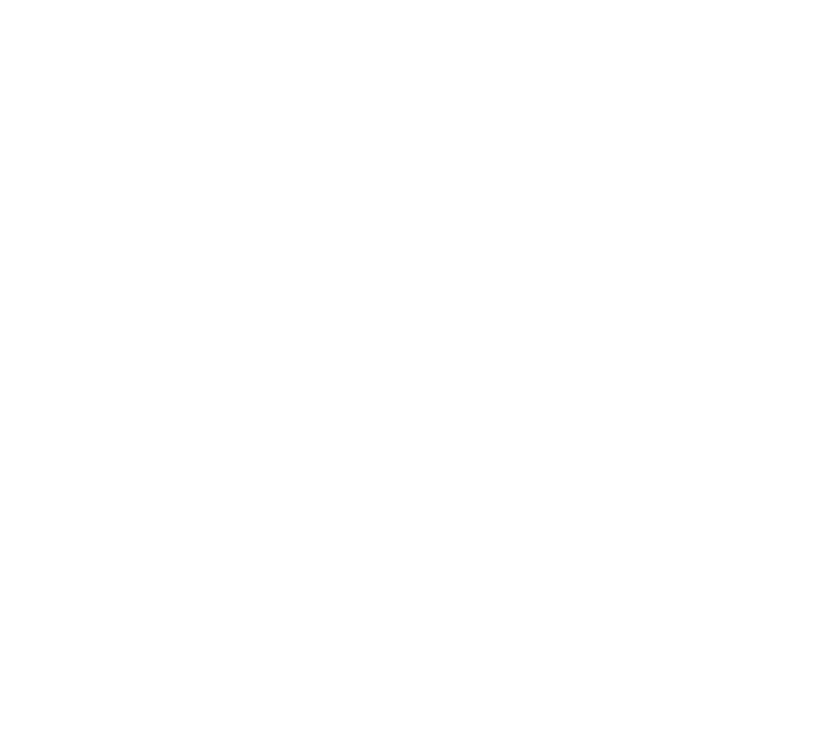
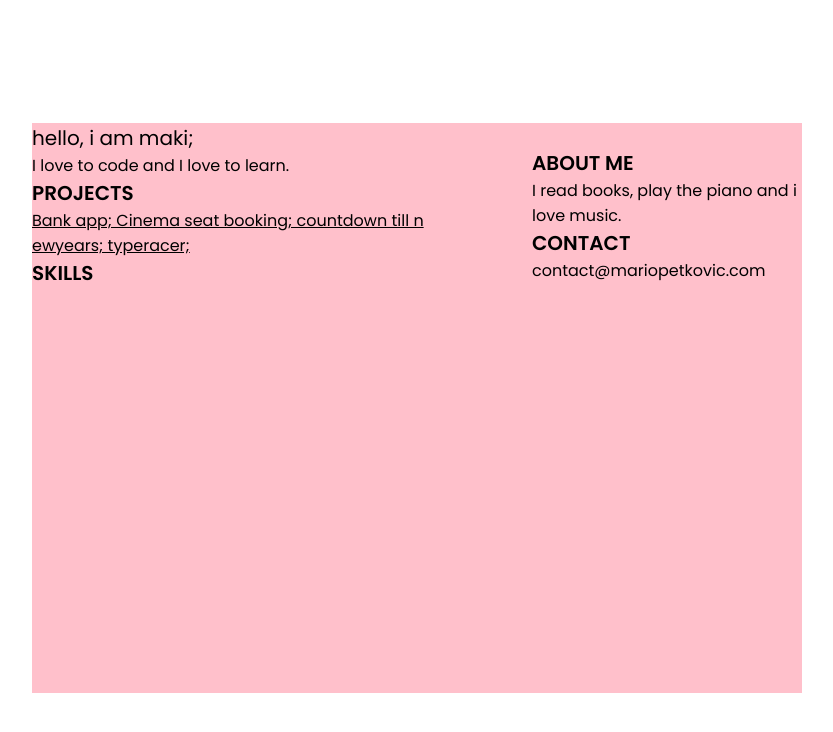
Before and after one commit to Mario-Pet/newPersonalWebsite, a plain HTML site: page index.html in a window 1280 px wide. Shown: the whole page, without its empty margins (223-1056 px from the left). Drawn offline with Linux system fonts and the light colour scheme.

Commit message:
Structure somewhat set

```diff
--- a/index.html
+++ b/index.html
@@ -5,8 +5,50 @@
     <meta http-equiv="X-UA-Compatible" content="IE=edge">
     <meta name="viewport" content="width=device-width, initial-scale=1.0">
     <title>portfolio</title>
+    <link rel="stylesheet" type="text/css" href="main.css">
+    <script defer src="main.js"></script>
 </head>
 <body>
+    <div class="container">
+        <section class="firstSection">
+            <div class="firstSectionFirstColumn">
+                <span class="makiHeadline">hello, i am maki;</span><br>
+                <span class="line">I love to code and I love to learn.</span>
+            </div>
+            <div class="secondSectionFirstColumn">
+                <span class="subHeadline">PROJECTS</span><br>
+                <span class="projectsList line">Bank app; Cinema seat booking; countdown till newyears; typeracer;</span>
+            </div>
+            <div class="thirdSectionFirstColumn">
+                <span class="subHeadline">SKILLS</span>
+                <ul>
+                    <li></li>
+                    <li></li>
+                    <li></li>
+                </ul>
+            </div>
+        </section>
+        <section class="secondSection">
+        </section>
+        <section class="thirdSection">
+            <div class="firstSectionThirdColumn">
+                <img src="" alt="" class="logo">
+            </div>
+            <div class="secondSectionThirdColumn"></div>
+            <div class="thirdSectionThirdColumn">
+                <div class="about">
+                    <span class="subHeadline">ABOUT ME</span><br>
+                    <span class="line">I read books, play the piano and i love music.</span>
+                </div>
 
+                <div class="contact">
+                    <span class="subHeadline">CONTACT</span><br>
+                    <span class="line">contact@mariopetkovic.com</span>
+                </div>
+
+            </div>
+        </section>
+
+    </div>
 </body>
 </html>
--- a/main.css
+++ b/main.css
@@ -0,0 +1,58 @@
+@import url("https://fonts.googleapis.com/css2?family=Poppins:ital,wght@0,100;0,200;0,300;0,400;0,500;0,600;0,700;0,800;0,900;1,100;1,200;1,300;1,400;1,500;1,600;1,700;1,800;1,900&display=swap");
+
+* {
+  font-family: Poppins;
+  word-break: break-all;
+}
+
+body {
+  display: flex;
+
+  justify-content: center;
+  align-items: center;
+
+  min-height: 100vh;
+}
+
+.container {
+  display: flex;
+  flex-direction: row;
+
+  height: 570px;
+  width: 770px;
+}
+
+section {
+  background-color: pink;
+}
+
+span {
+  font-size: 20px;
+}
+
+.firstSection {
+  width: 400px;
+}
+
+.secondSection {
+  width: 100px;
+}
+
+.thirdSection {
+  width: 270px;
+}
+
+.projectsList {
+  text-decoration: underline;
+}
+
+li {
+  list-style-type: none;
+}
+.subHeadline {
+  font-size: 20px;
+  font-weight: 550;
+}
+.line {
+  font-size: 16px;
+}
```
